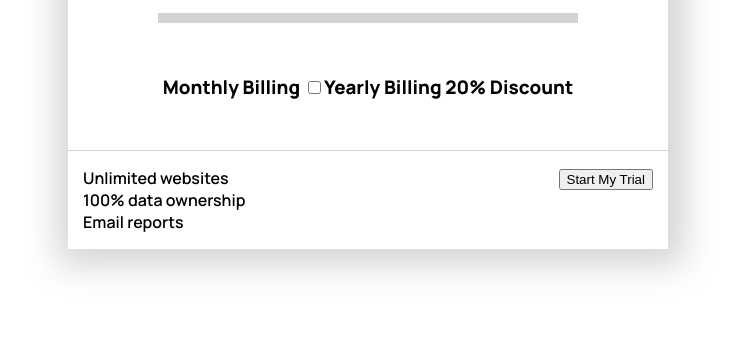
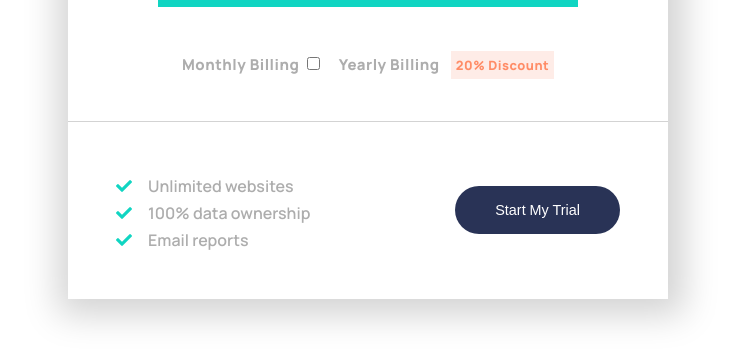
Before and after one commit to BrianCodes33/frontendmentor, a plain HTML site: page interactive-pricing-component-main/index.html in a window 1280 px wide. Shown: the part 457-820 px from the top of the page, without its empty margins (272-1013 px from the left). Drawn offline with Linux system fonts and the light colour scheme.

Commit message:
added pricing component

```diff
--- a/interactive-pricing-component-main/index.html
+++ b/interactive-pricing-component-main/index.html
@@ -6,6 +6,7 @@
 
   <link rel="icon" type="image/png" sizes="32x32" href="./images/favicon-32x32.png">
   <link rel="stylesheet" href="style.css">
+  <link rel="stylesheet" href="https://cdnjs.cloudflare.com/ajax/libs/font-awesome/5.15.3/css/all.min.css">
 
   <title>Frontend Mentor | Interactive pricing component</title>
 </head>
@@ -31,9 +32,9 @@
     </div>
     <div class="cta">
       <div class="callouts">
-        <span>Unlimited websites</span>
-        <span>100% data ownership</span>
-        <span>Email reports</span>
+        <span><i class="fas fa-check"></i>Unlimited websites</span>
+        <span><i class="fas fa-check"></i>100% data ownership</span>
+        <span><i class="fas fa-check"></i>Email reports</span>
       </div>
       <div class="cta-btn">
         <button>Start My Trial</button>
--- a/interactive-pricing-component-main/style.scss
+++ b/interactive-pricing-component-main/style.scss
@@ -10,7 +10,7 @@ body {
 
 header {
   height: 50vh;
-  background: hsl(230, 100%, 99%);
+  background: darken(hsl(230, 100%, 99%), 1%);
   text-align: center;
   display: flex;
   justify-content: center;
@@ -20,6 +20,7 @@ header {
   color: hsl(227, 35%, 25%);
   z-index: 10;
   border-bottom-left-radius: 100px;
+
   &:after {
     width: 100%;
     height: 100%;
@@ -31,12 +32,14 @@ header {
     position: absolute;
     z-index: -1;
   }
+
   h1 {
     font-weight: 800;
   }
+
   h3 {
     font-weight: 600;
-    color:hsl(225, 20%, 60%);
+    color: hsl(225, 20%, 60%);
   }
 }
 
@@ -51,7 +54,8 @@ main {
   align-items: center;
   justify-content: center;
   flex-direction: column;
-  box-shadow:3px 3px 33px 13px lightgray;
+  box-shadow: 3px 3px 33px 13px lightgray;
+
   .header-pricing {
     display: flex;
     width: 100%;
@@ -59,6 +63,7 @@ main {
     flex-direction: row;
     align-items: stretch;
     margin: 1rem;
+
     p:first-child {
       margin-left: 2rem;
       color: darken(lightgray, 15%);
@@ -67,11 +72,13 @@ main {
       font-weight: 800;
       text-transform: uppercase;
     }
+
     p:nth-child(2) {
       margin-right: 2rem;
       font-size: 2rem;
       position: relative;
       top: -2rem;
+
       span {
         font-size: 1rem;
         line-height: 0.5rem;
@@ -80,24 +87,68 @@ main {
       }
     }
   }
+
   .toggler {
+    margin-top: -1rem;
     height: 10px;
-    background: lightgray;
+    background: hsl(174, 86%, 45%);
     width: 70%;
   }
+
   .billing {
     display: flex;
+    justify-content: center;
+    align-items: center;
     padding: 2rem;
+    color: darken(lightgray, 15%);
+    font-size: 0.8rem;
+    font-weight: 500;
+    letter-spacing: 0.03rem;
+
+    .yearly-billing {
+      margin-left: 1rem;
+
+      span {
+        font-size: 0.8rem;
+        margin-left: 0.5rem;
+        background: hsl(14, 92%, 95%);
+        color: hsl(15, 100%, 70%);
+        padding: 0.3rem;
+      }
+    }
   }
+
   .cta {
     border-top: 1px solid lightgray;
-    padding: 1rem;
-    width: calc(100% - 30px);
+    padding: 3rem;
+    width: 504px;
     display: flex;
     justify-content: space-between;
+    align-items: center;
+
     .callouts {
       display: flex;
       flex-direction: column;
+
+      span {
+        color: darken(lightgray, 15%);
+      }
+
+      .fas {
+        color: hsl(174, 86%, 45%);
+        margin-right: 1rem;
+        margin-top: 0.5rem;
+      }
+    }
+    button {
+      background: hsl(227, 35%, 25%);
+      padding: 1rem 2.5rem;
+      outline: none;
+      border: none;
+      color: #fff;
+      border-radius: 25px;
+      font-size: 0.9rem;
+      // width: 20vw;
     }
   }
 }
```
Also changed, not shown: interactive-pricing-component-main/style.css, 1 other file.
